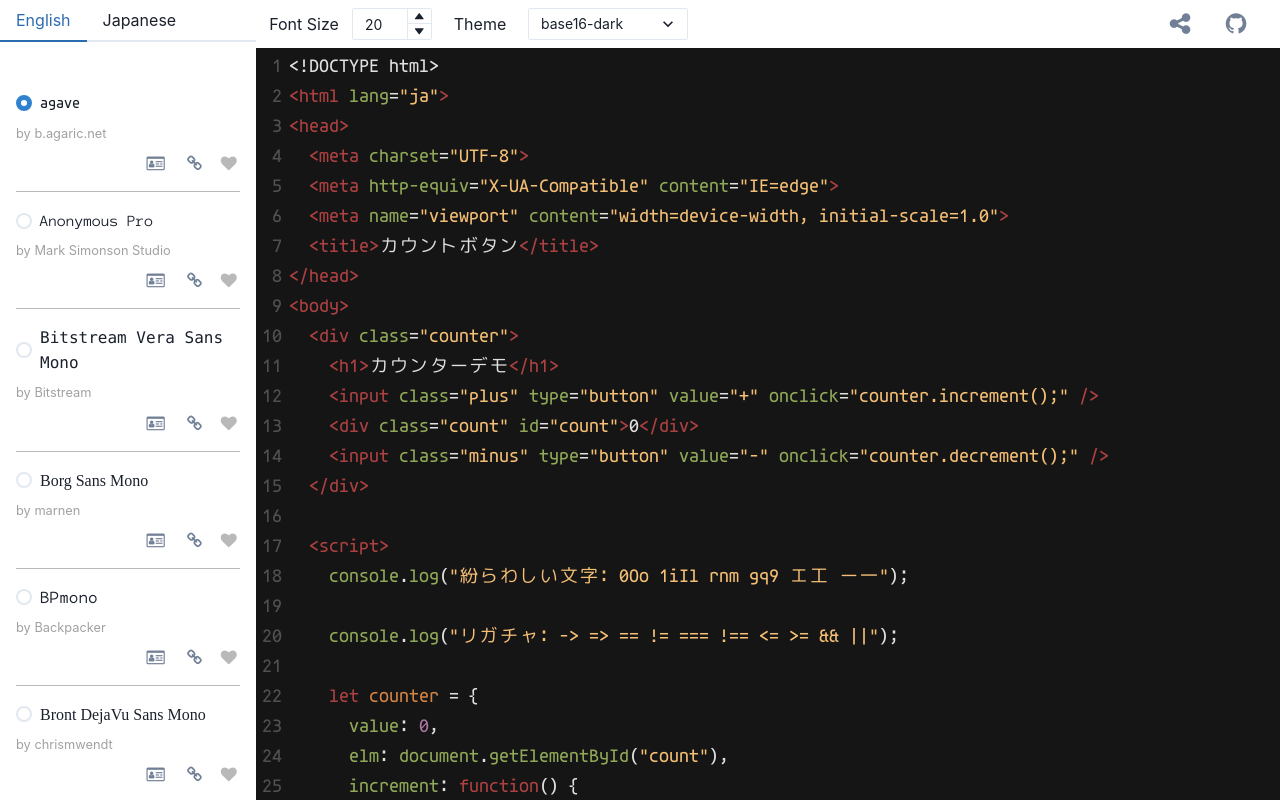
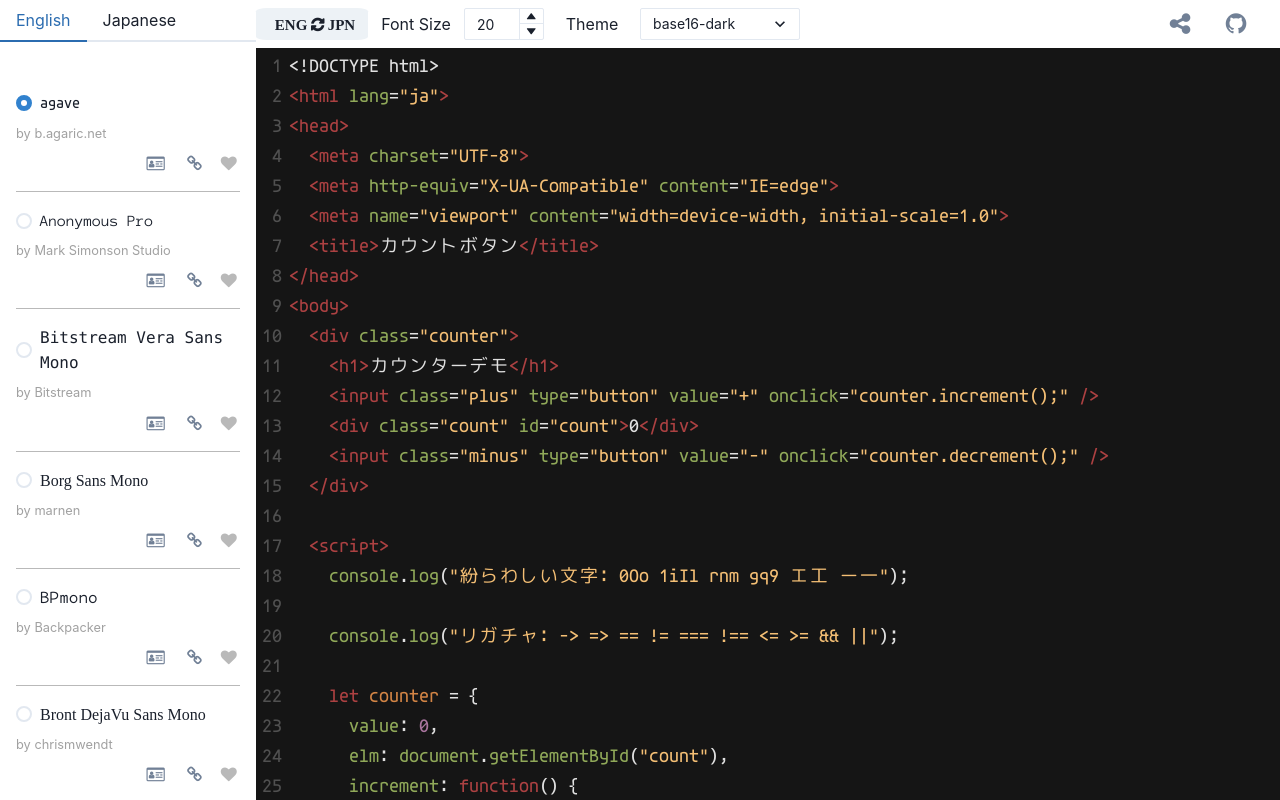
Before and after one commit to ichi-h/programming_font_combination, a React (Create React App) app: page / in a window 1280 px wide. Built offline with nearby package versions, Linux system fonts and the light colour scheme; a web font is replaced by a local one.

Commit message:
Add the priority-button

```diff
--- a/src/components/Editor/Navbar/Navbar.css
+++ b/src/components/Editor/Navbar/Navbar.css
@@ -24,10 +24,18 @@
         text-align: center;
       }
 
+      .setting-item.priority,
       .setting-item.input,
       .setting-item.select {
         font-size: 1rem;
       }
+
+        .settings-item.priority {
+          width: 7rem;
+          height: 2rem;
+          border-radius: 10%;
+          background-color: #edf2f6;
+        }
 
         .setting-item.input {
           width: 5rem;
@@ -36,6 +44,10 @@
         .setting-item.select {
           width: 10rem;
         }
+
+    .priority-button {
+      display: none;
+    }
 
     .social-buttons {
       top: 0;
@@ -57,6 +69,7 @@
         grid-template-rows: 1fr;
       }
 
+      .icon-arrows-cw::before,
       .icon-twitter::before,
       .icon-facebook-official::before,
       .icon-get-pocket::before,
@@ -65,6 +78,24 @@
         font-size: 150%;
       }
 
+      .icon-arrows-cw::before {
+        content: 'ENG \e800  JPN';
+
+        display: flex;
+        justify-content: center;
+        align-items: center;
+
+        font-weight: bold;
+        width: 100%;
+        height: 100%;
+
+        cursor: pointer;
+      }
+
+        input.priority-button:checked ~ .icon-arrows-cw::before {
+          content: 'JPN \e800  ENG';
+        }
+
       .icon-twitter { color: #00acee; }
       .icon-facebook-official { color: #3B5998; }
       .icon-get-pocket { color: #ee4056; }
--- a/src/components/Editor/Navbar/Navbar.tsx
+++ b/src/components/Editor/Navbar/Navbar.tsx
@@ -27,6 +27,20 @@ function Navbar() {
   return (
     <div className="navbar">
       <div className="settings">
+
+        <div className="settings-item priority">
+          <label htmlFor="priority-button">
+            <input
+              className="priority-button"
+              id="priority-button"
+              type="checkbox"
+              name="priority"
+              defaultChecked={false}
+              onClick={(e) => { console.log(e.currentTarget.checked) }}
+            />
+            <i className="icon-arrows-cw" />
+          </label>
+        </div>
 
         <p className="setting-label">Font Size</p>
         <div className="setting-item">
```
